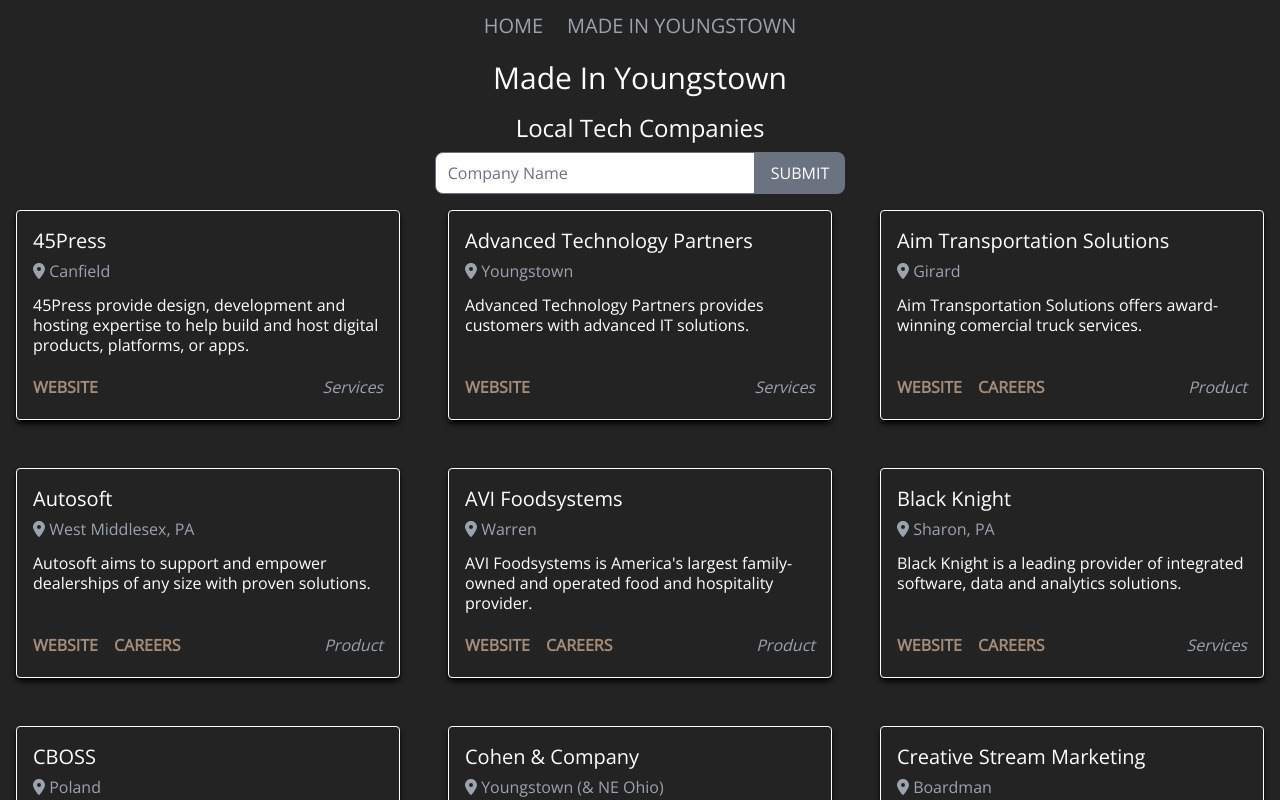
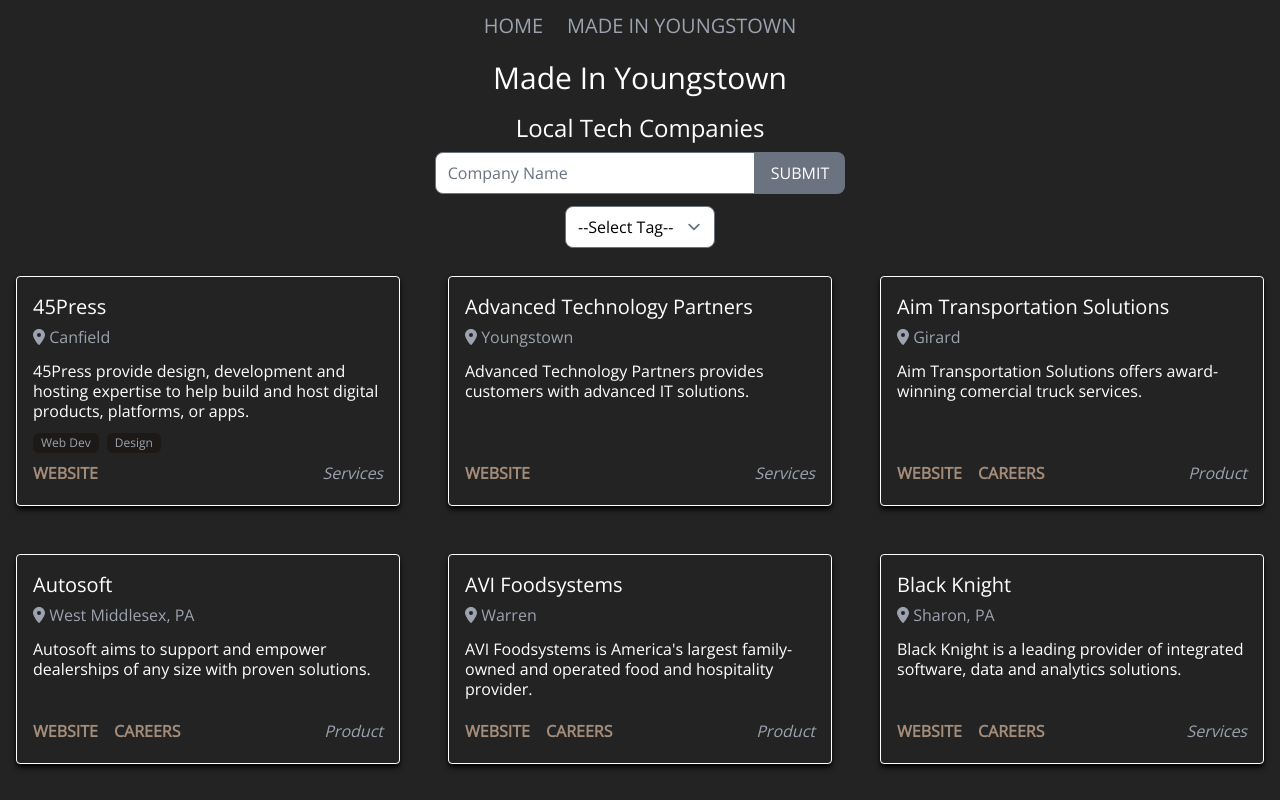
Before and after one commit to codeyoungstown/next-codeyoungstown.com, a Next.js app: page /made-in-youngstown in a window 1280 px wide. Shown: the top 800 px of the page. Built offline with nearby package versions, Linux system fonts and the light colour scheme.

Commit message:
created tag select

```diff
--- a/components/Companies.tsx
+++ b/components/Companies.tsx
@@ -6,18 +6,29 @@ import Search from "./Search";
 import { useState } from "react";
 
 export default function Companies() {
-  // SEARCH HANDLER
+  // SEARCH HANDLER //
   const [search, setSearch] = useState("");
+  const [select, setSelect] = useState("");
   const handleSearch = (e) => {
     setSearch(e.target.value);
   };
   const handleSubmit = (e) => {
     e.preventDefault();
   };
-  const filteredCompanies = companies.filter((company) =>
-    company.name.toLowerCase().includes(search.toLocaleLowerCase())
+  const handleSelect = (e) => {
+    setSelect(e.target.value);
+  };
+  const filterTags = ({ company }) => {
+    if (select == "") {
+      return true;
+    } else return company.tags?.includes(select);
+  };
+  const filteredCompanies = companies.filter(
+    (company) =>
+      company.name.toLowerCase().includes(search.toLocaleLowerCase()) &&
+      filterTags({ company })
   );
-  //
+  // *SEARCH HANDLER* //
 
   return (
     <div className="w-full">
@@ -26,6 +37,7 @@ export default function Companies() {
         handleSubmit={handleSubmit}
         placeHolder="Company Name"
       />
+      <SelectTags onChange={handleSelect} />
       <div className="flex flex-col w-full sm:grid sm:grid-cols-2 sm:gap-4 sm:content-start lg:grid-cols-3">
         {filteredCompanies.length ? (
           filteredCompanies.map((company) => (
@@ -99,6 +111,24 @@ const Tag = ({ children }) => {
   );
 };
 
+const SelectTags = ({ onChange }) => {
+  return (
+    <select
+      className="text-black my-3 rounded-lg"
+      name="tags"
+      id="tags"
+      onChange={onChange}
+    >
+      <option value="">--Select Tag--</option>
+      <option value="Web Dev">Web Dev</option>
+      <option value="App Dev">App Dev</option>
+      <option value="UI/UX">UI/UX</option>
+      <option value="Design">Design</option>
+      <option value="Marketing">Marketing</option>
+    </select>
+  );
+};
+
 const NoResult = () => {
   return (
     <div className="col-span-full p-5">
--- a/data/companies.ts
+++ b/data/companies.ts
@@ -5,6 +5,7 @@ export const companies = [
     website: "https://45press.com/",
     careers: "",
     desc: "45Press provide design, development and hosting expertise to help build and host digital products, platforms, or apps.",
+    tags: ["Web Dev", "Design"],
     servicesOrProduct: "Services",
   },
   {
@@ -93,7 +94,7 @@ export const companies = [
     website: "https://www.drund.com/",
     careers: "https://www.drund.com/careers/",
     desc: "Drun is an engineering company that provides technical solutions and strategies for our partners based on the Drund platform.",
-    // tags: ["Web Dev", "App Dev", "UI/UX", "Marketing"],
+    tags: ["Web Dev", "App Dev", "UI/UX", "Marketing"],
     servicesOrProduct: "Product",
   },
   {
```
